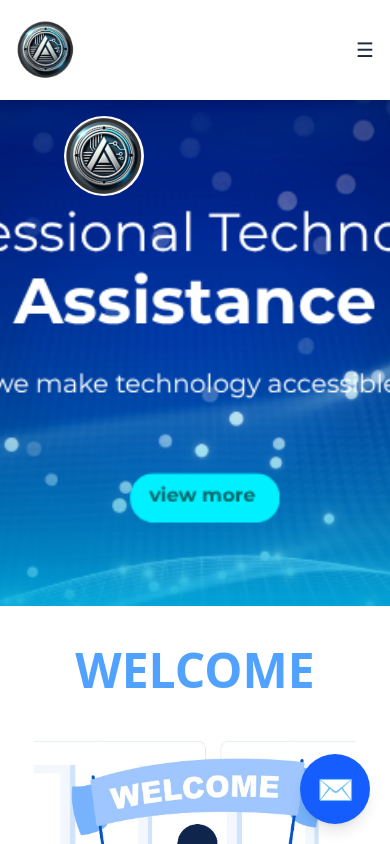
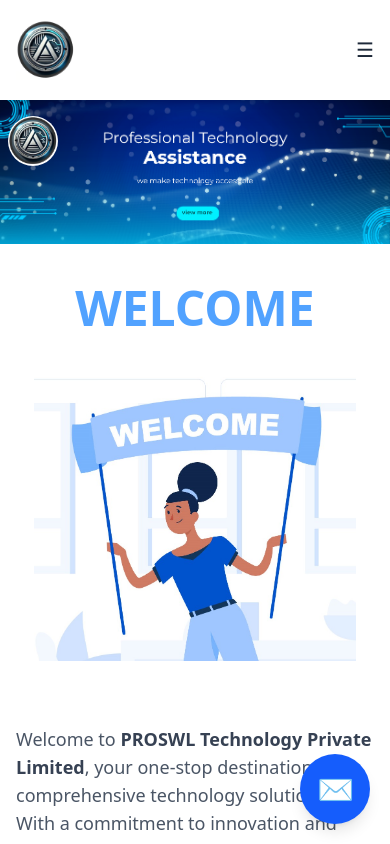
Before and after one commit to Sndigitech2021/paranjal-website, a React (Vite) app: page / in a window 390 px wide. Shown: the top 844 px of the page. Built offline with nearby package versions, Linux system fonts and the light colour scheme.

Commit message:
home section image

```diff
--- a/src/components/HomePages/Home.jsx
+++ b/src/components/HomePages/Home.jsx
@@ -64,14 +64,13 @@
             <img
                 src="/images/logo.PNG"
                 alt="logo"
-                className="absolute top-4 left-16 h-[80px] rounded-full object-cover w-[80px] z-10"
+                className="absolute top-4 md:left-16 left-2 md:h-[80px] h-[50px] rounded-full object-cover md:w-[80px] w-[50px] z-10"
             />
 
             <img
                 src="/images/hhh.png"
                 alt="homepage image"
-                className="w-full h-[60vh] object-cover"
-                style={{ marginBottom: "40px" }}
+                className="w-full md:object-cover md:h-[60vh] object-contain h-1/2 mb-10"
             />
             </div>
 
```
